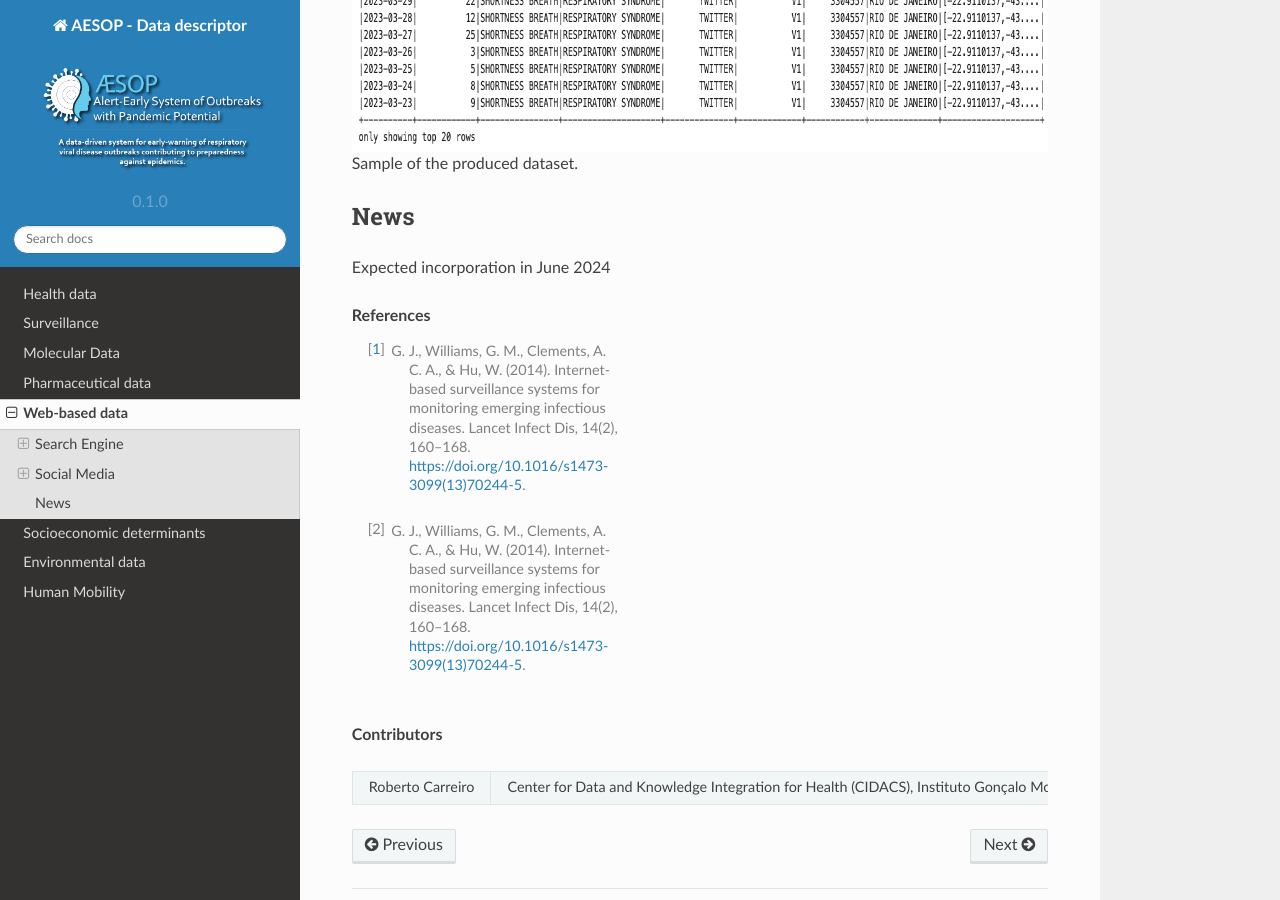
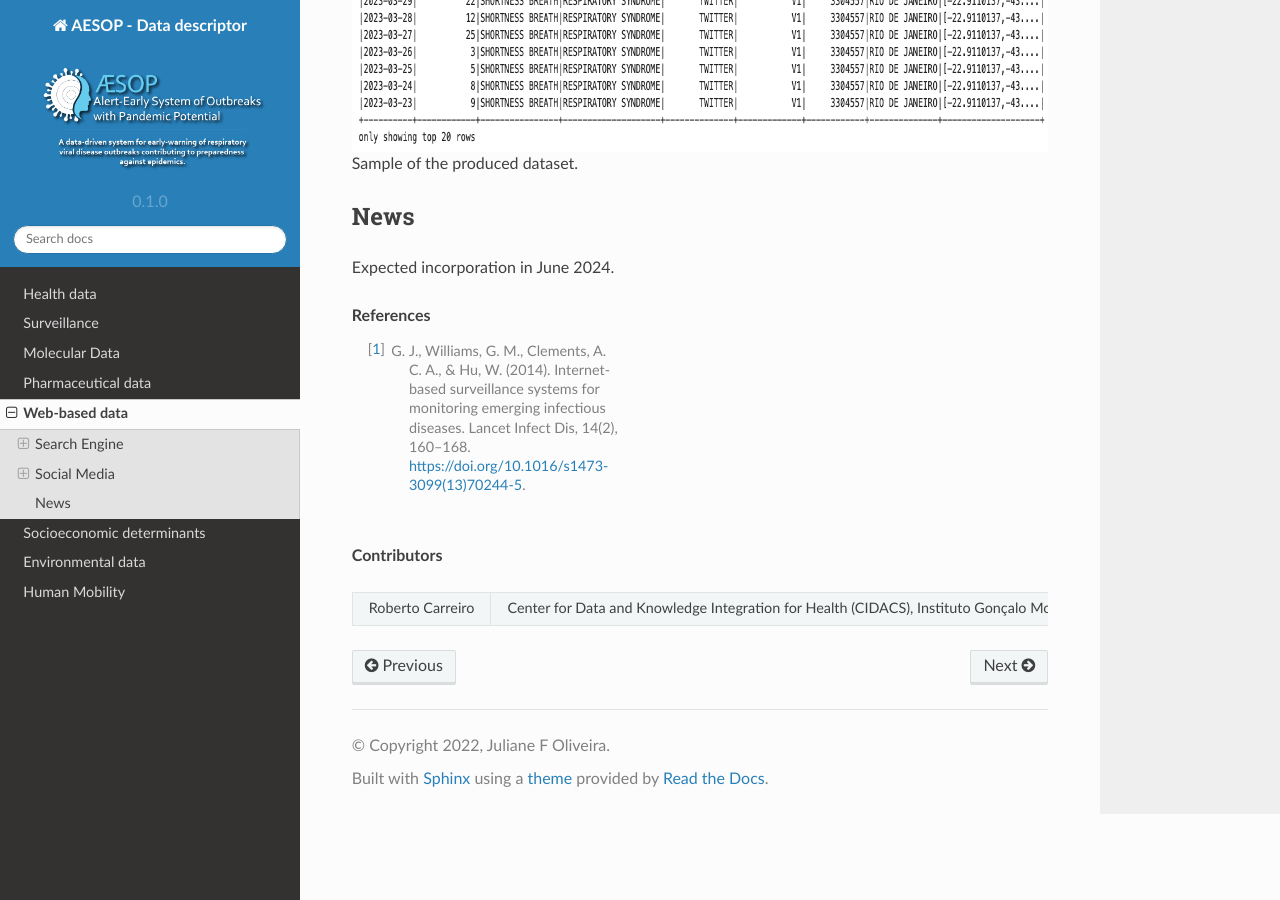
Before and after one commit to cidacslab/AESOP-Data-Documentation, a Sphinx documentation site: the page built from docs/source/web_based.rst, in a window 1280 px wide and 900 px high, scrolled down 5480 px. Built offline with Sphinx 7.4.7 and the Read the Docs theme 2.0.0, drawn with Linux system fonts in a browser that asks for light colours.

Commit message:
Update web_based.rst

```diff
--- a/docs/source/web_based.rst
+++ b/docs/source/web_based.rst
@@ -173,17 +173,12 @@ Sample of the produced dataset.
 News
 -------------
 
-Expected incorporation in June 2024
-
-
+Expected incorporation in June 2024.
 
 
 .. rubric:: References
 
 .. [1] G. J., Williams, G. M., Clements, A. C. A., & Hu, W. (2014). Internet-based surveillance systems for monitoring emerging infectious diseases. Lancet Infect Dis, 14(2), 160–168. https://doi.org/10.1016/s1473-3099(13)70244-5.
-
-.. [2] G. J., Williams, G. M., Clements, A. C. A., & Hu, W. (2014). Internet-based surveillance systems for monitoring emerging infectious diseases. Lancet Infect Dis, 14(2), 160–168. https://doi.org/10.1016/s1473-3099(13)70244-5.
-
 
 
 **Contributors**
```
